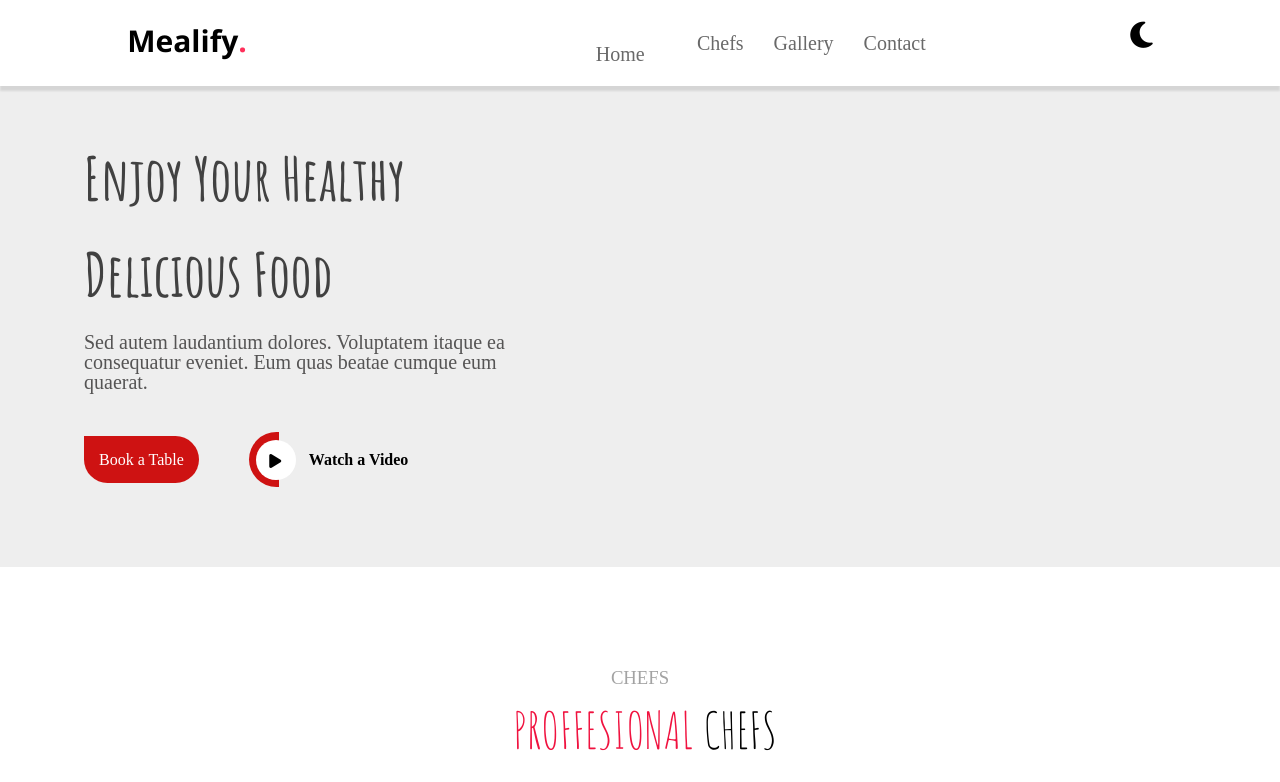
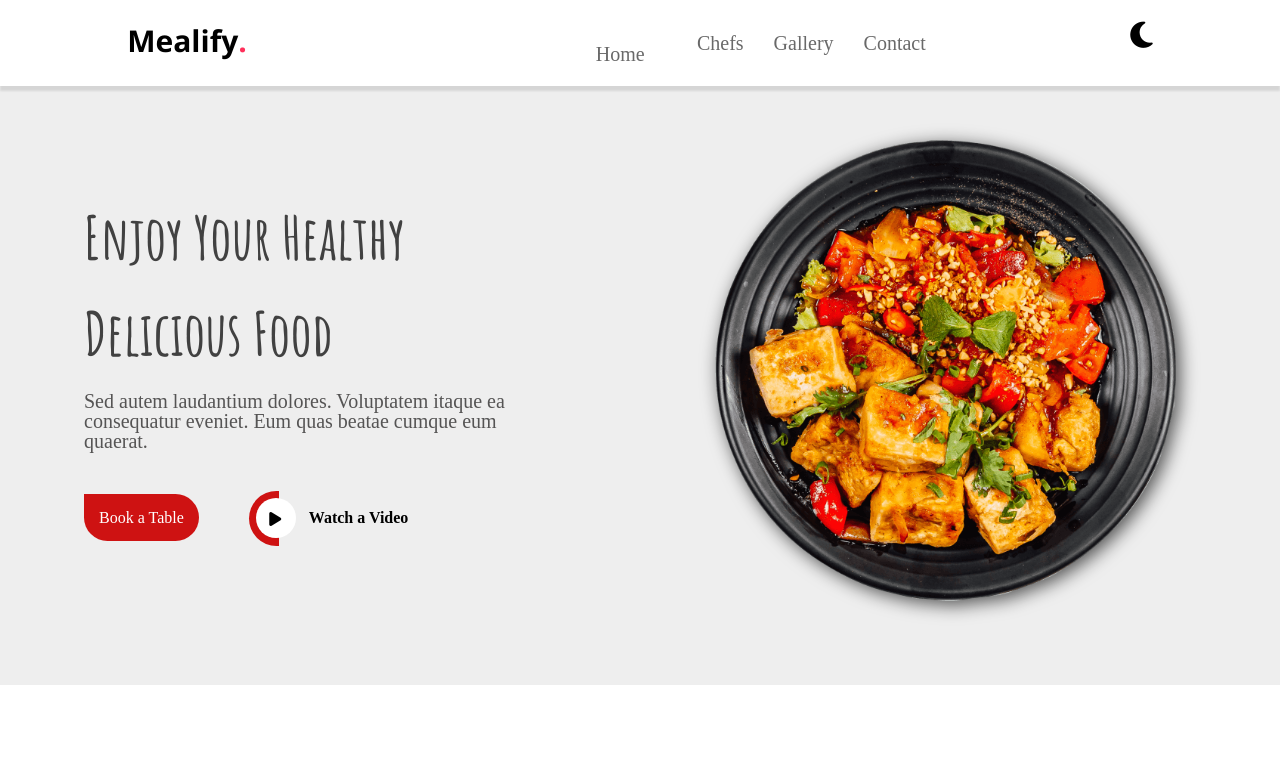
Before and after one commit to AhmedAli154/Mealify-restaurant, a plain HTML site: page index.html in a window 1280 px wide. Shown: the top 782 px of the page. Drawn offline with nearby package versions, Linux system fonts and the light colour scheme.

Commit message:
Update index.html

```diff
--- a/index.html
+++ b/index.html
@@ -1,5 +1,4 @@
 <!Doctype html>
-
 <head>
     <meta name="viewport" content="width=divice-width">
     <link rel="preconnect" href="https://fonts.googleapis.com">
@@ -89,7 +88,7 @@
                 </div>
             </div>
             <div class="home-img">
-                <img src="../sec7/photo/hero-img.png" alt="">
+                <img src="./photo/hero-img.png" alt="">
             </div>
         </div>
 
```
